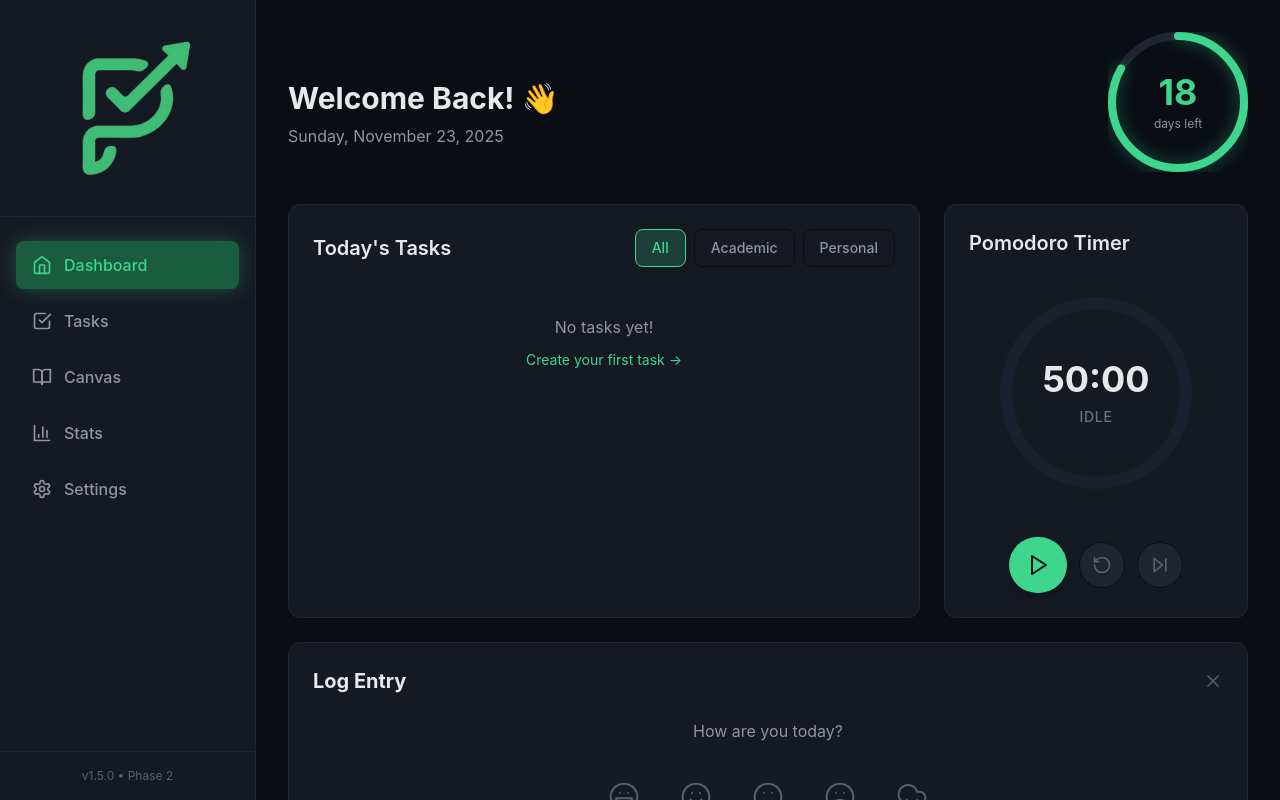
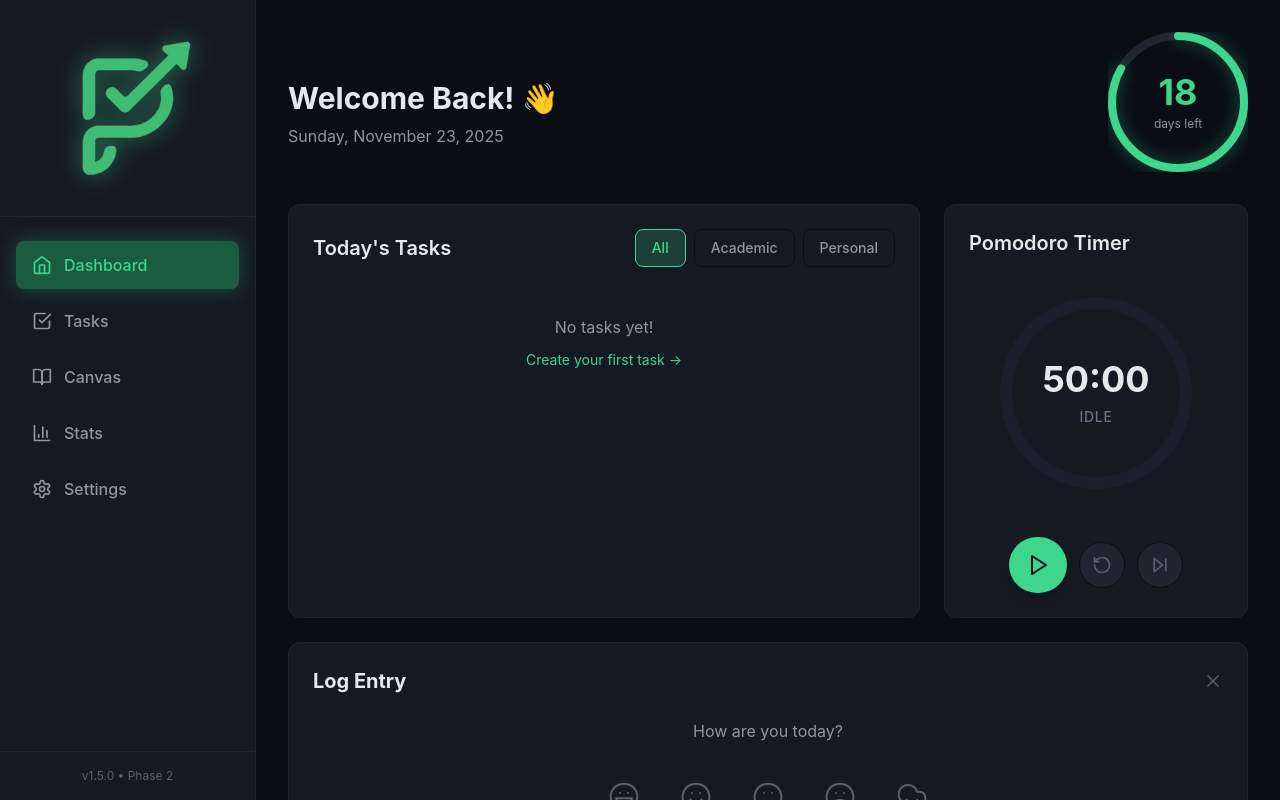
Before and after one commit to nicholasbeskow/productivity-dashboard, a React (Vite) app: page / in a window 1280 px wide. Built offline with nearby package versions, Linux system fonts and the light colour scheme.

Commit message:
Add green glow effect to logo

```diff
--- a/src/components/Layout/Sidebar.jsx
+++ b/src/components/Layout/Sidebar.jsx
@@ -18,6 +18,7 @@ const Sidebar = ({ activeTab, setActiveTab }) => {
           src={logo}
           alt="Productivity Dashboard Logo"
           className="w-44 h-auto"
+          style={{ filter: 'drop-shadow(0 0 12px rgba(61, 214, 140, 0.5))' }}
         />
       </div>
 
```
